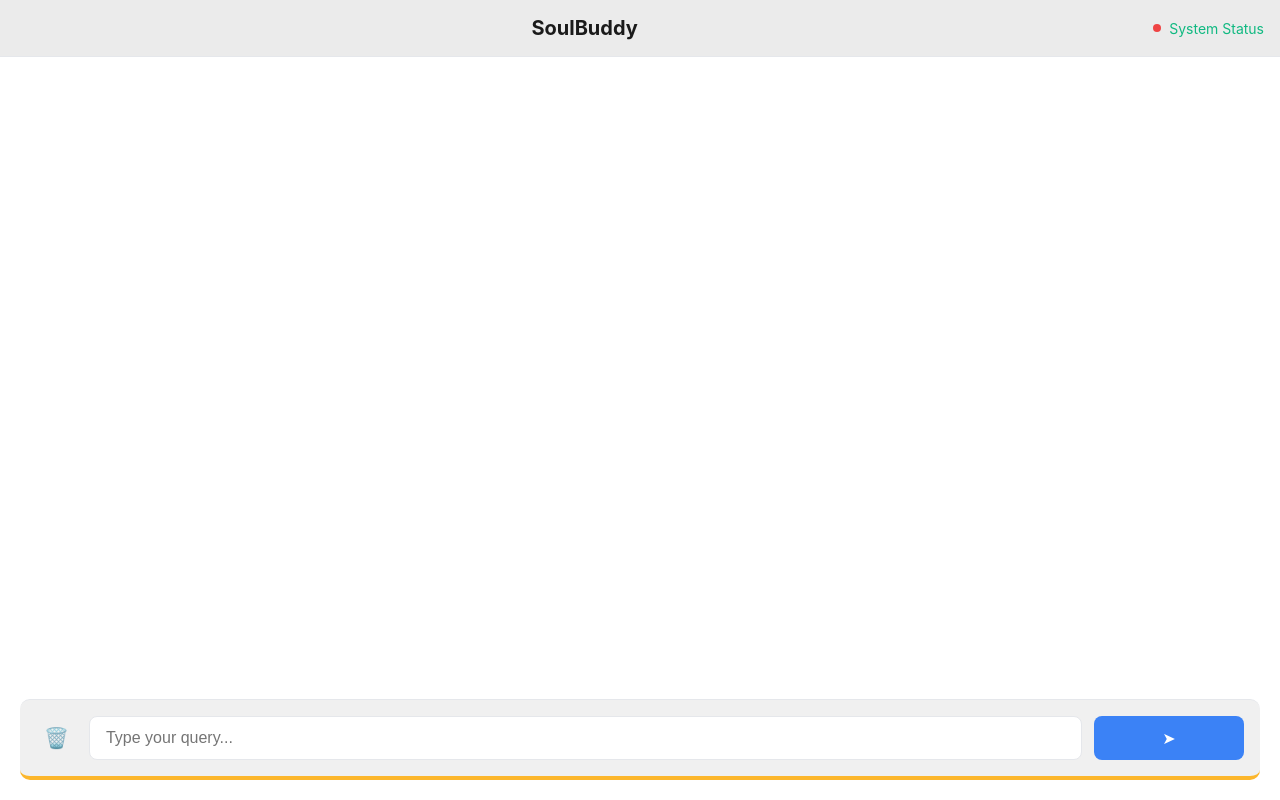
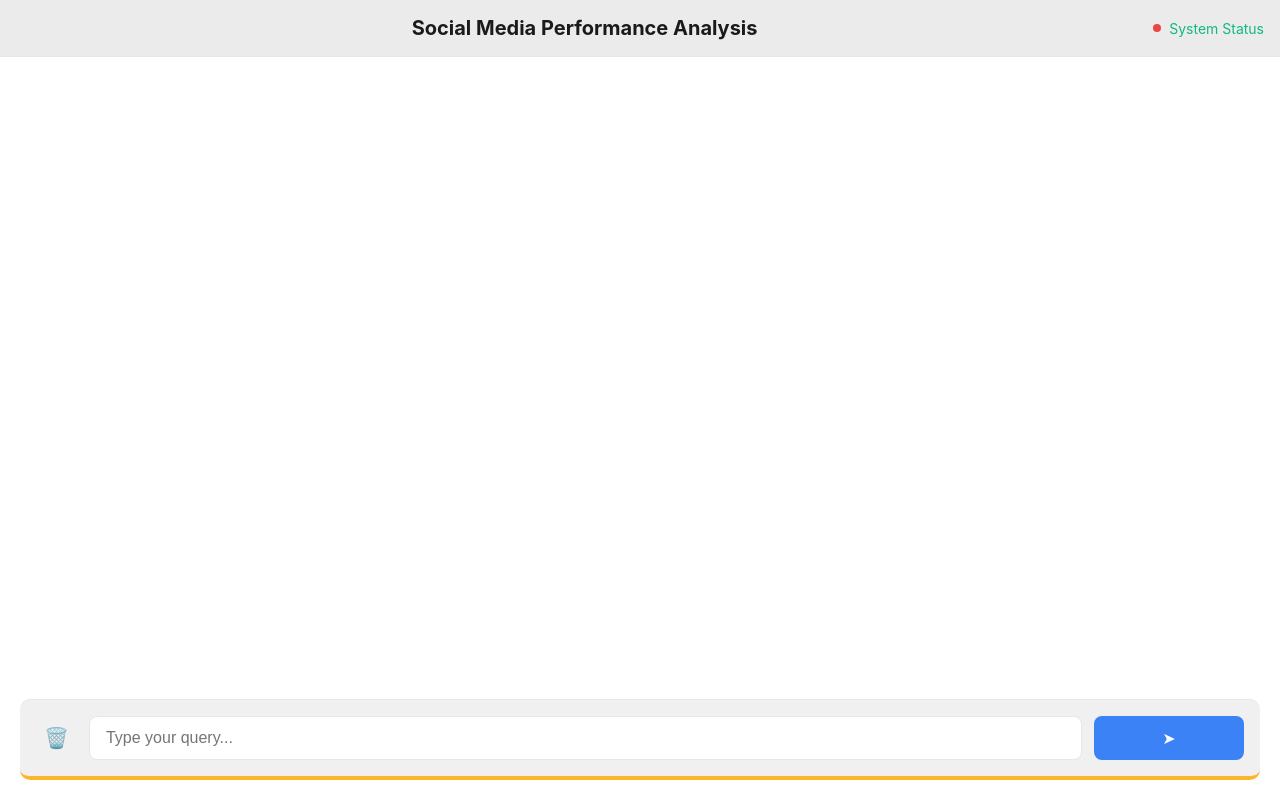
Before and after one commit to devangyadav/TrojanGang, a website: page public/index.html in a window 1280 px wide. Drawn offline with Linux system fonts and the light colour scheme.

Commit message:
Updated index.html

```diff
--- a/public/index.html
+++ b/public/index.html
@@ -9,7 +9,7 @@
 <body>
     <div class="chat-container">
         <header class="header">
-            <h1>SoulBuddy</h1>
+            <h1>Social Media Performance Analysis</h1>
             <div class="system-status">
                 <div class="status-dot inactive" id="statusDot"></div>
                 <span>System Status</span>
```
